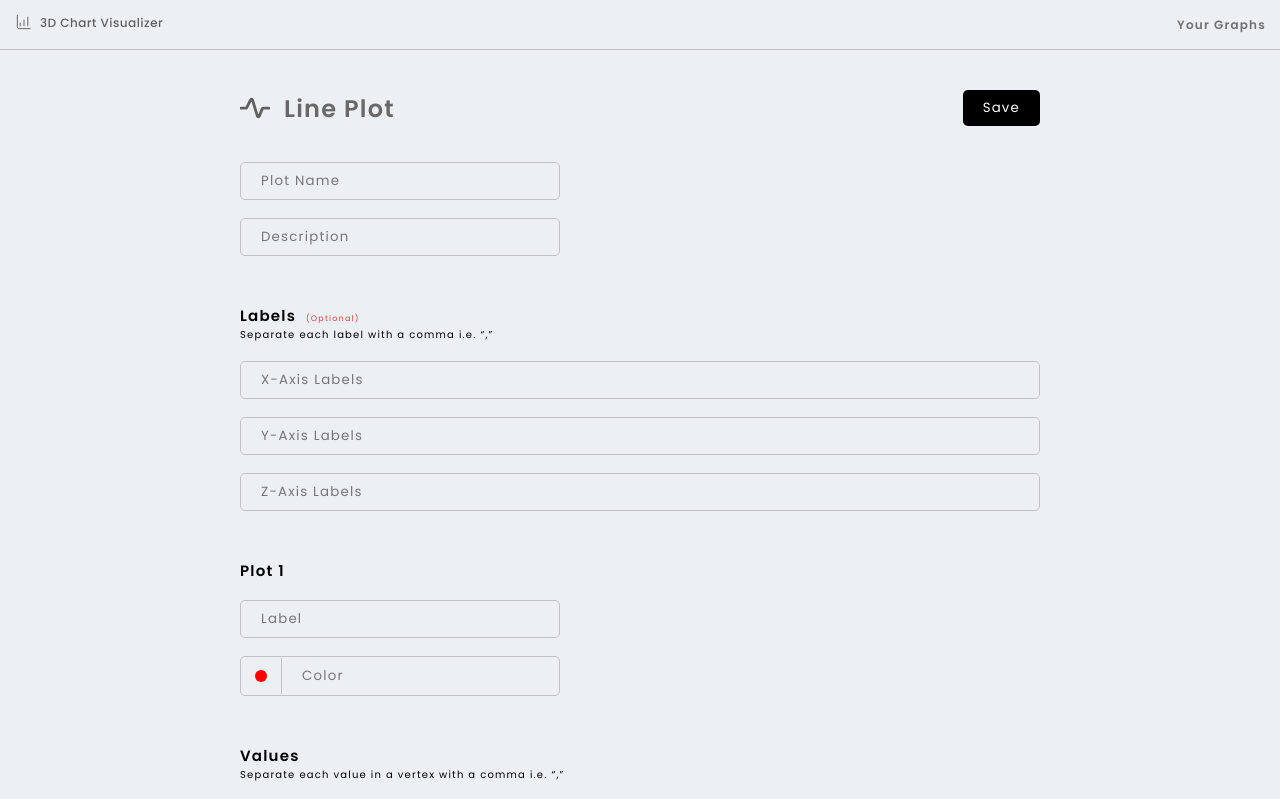
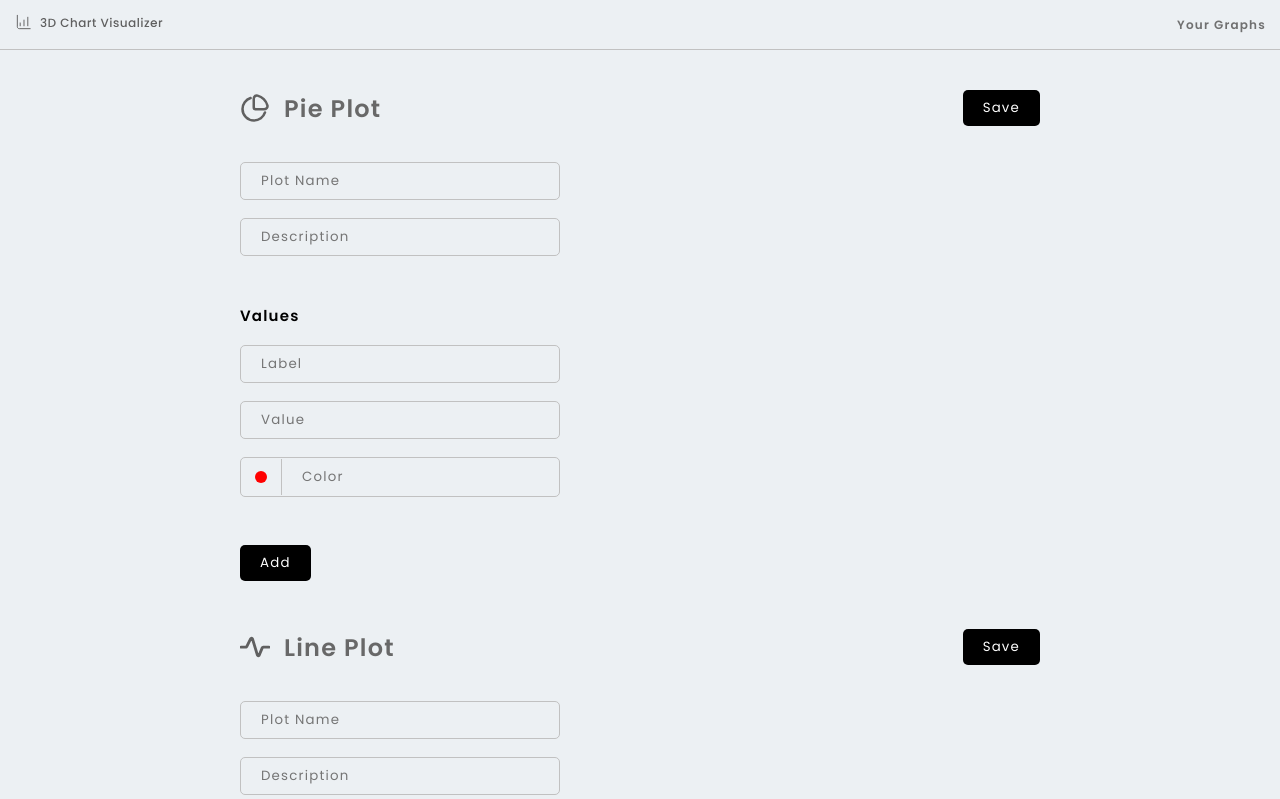
Before and after one commit to SWS-5007/3D-Charts_React, a React (Create React App) app: page /plot/new in a window 1280 px wide. Shown: the top 799 px of the page. Built offline with nearby package versions, Linux system fonts and the light colour scheme.

Commit message:
Adding Pie Form

```diff
--- a/src/components/Forms/FormContainer.jsx
+++ b/src/components/Forms/FormContainer.jsx
@@ -1,9 +1,11 @@
 import React from "react";
 import Line from "./Line";
+import Pie from "./Pie";
 
 const FormContainer = () => {
   return (
     <>
+      <Pie />
       <Line />
     </>
   );
--- a/src/components/Forms/Line.jsx
+++ b/src/components/Forms/Line.jsx
@@ -101,6 +101,7 @@ const Line = () => {
           rows={10}
         />
       </div>
+
       <div className="form-content">
         <button className="btn-dark">Add Line</button>
       </div>
--- /dev/null
+++ b/src/components/Forms/Pie.jsx
@@ -0,0 +1,66 @@
+import React from "react";
+
+const Pie = () => {
+  return (
+    <form>
+      <div className="form-header">
+        <div className="form-heading">
+          <svg
+            width="30"
+            height="30"
+            viewBox="0 0 30 30"
+            fill="none"
+            xmlns="http://www.w3.org/2000/svg"
+          >
+            <path
+              d="M25 19.44C24.2641 21.7776 22.8019 23.8195 20.8259 25.269C18.8499 26.7185 16.4631 27.5001 14.0125 27.5C10.9592 27.5 8.03095 26.2871 5.87193 24.1281C3.71292 21.9691 2.5 19.0408 2.5 15.9875C2.49994 13.5369 3.28147 11.1501 4.73098 9.17406C6.1805 7.19806 8.22244 5.73586 10.56 5"
+              stroke="#606060"
+              stroke-width="2.5"
+              stroke-linecap="round"
+            />
+            <path
+              d="M27.3913 12.4338C26.7334 10.0911 25.4841 7.95703 23.7636 6.23646C22.043 4.51588 19.9089 3.26665 17.5663 2.60878C15.5113 2.03503 13.75 3.81753 13.75 5.95003V14.3175C13.75 15.3838 14.615 16.2488 15.6813 16.2488H24.0488C26.1825 16.2488 27.965 14.4875 27.3913 12.4338Z"
+              stroke="#606060"
+              stroke-width="2.5"
+            />
+          </svg>
+
+          <h2>Pie Plot</h2>
+        </div>
+        <button className="btn-dark">Save</button>
+      </div>
+
+      <div className="form-content">
+        <input
+          name="plot_name"
+          placeholder="Plot Name"
+          className="input-primary"
+        />
+        <input
+          name="description"
+          placeholder="Description"
+          className="input-primary"
+        />
+      </div>
+
+      <div className="form-content">
+        <h3 className="form-content-heading">Values</h3>
+
+        <input name="name" placeholder="Label" className="input-primary" />
+        <input name="value" placeholder="Value" className="input-primary" />
+
+        <div className="color-input">
+          <div className="color-container">
+            <span className="color" />
+          </div>
+          <input name="color" placeholder="Color" className="input-primary" />
+        </div>
+      </div>
+      <div className="form-content">
+        <button className="btn-dark">Add</button>
+      </div>
+    </form>
+  );
+};
+
+export default Pie;
--- a/src/components/NewChart.jsx
+++ b/src/components/NewChart.jsx
@@ -1,4 +1,5 @@
 import React from "react";
+import { Link } from "react-router-dom";
 
 const NewChart = () => {
   return (
@@ -10,7 +11,7 @@ const NewChart = () => {
         </header>
 
         <div className="grid grid-1x4 grid-plot">
-          <div className="chart-type">
+          <Link to="/plot/new?type=line" className="chart-type">
             <div className="chart-logo">
               <svg
                 width="40"
@@ -29,9 +30,9 @@ const NewChart = () => {
               </svg>
             </div>
             <span>Line</span>
-          </div>
+          </Link>
 
-          <div className="chart-type">
+          <Link to="/plot/new?type=pie" className="chart-type">
             <div className="chart-logo">
               <svg
                 width="40"
@@ -54,9 +55,9 @@ const NewChart = () => {
               </svg>
             </div>
             <span>Pie</span>
-          </div>
+          </Link>
 
-          <div className="chart-type">
+          <Link to="/plot/new?type=bar" className="chart-type">
             <div className="chart-logo">
               <svg
                 width="40"
@@ -72,9 +73,9 @@ const NewChart = () => {
               </svg>
             </div>
             <span>Bar</span>
-          </div>
+          </Link>
 
-          <div className="chart-type">
+          <Link to="/plot/new?type=scatter" className="chart-type">
             <div className="chart-logo">
               <svg
                 width="40"
@@ -90,7 +91,7 @@ const NewChart = () => {
               </svg>
             </div>
             <span>Scatter</span>
-          </div>
+          </Link>
         </div>
       </div>
 
```
